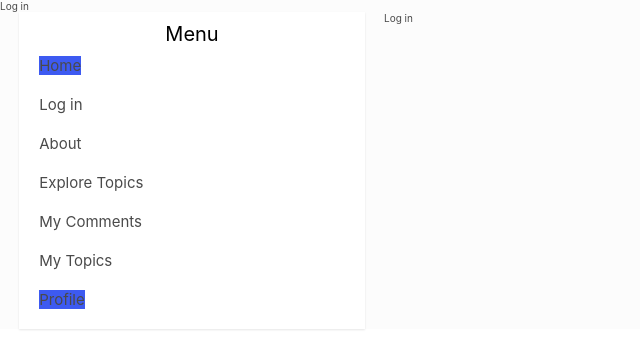
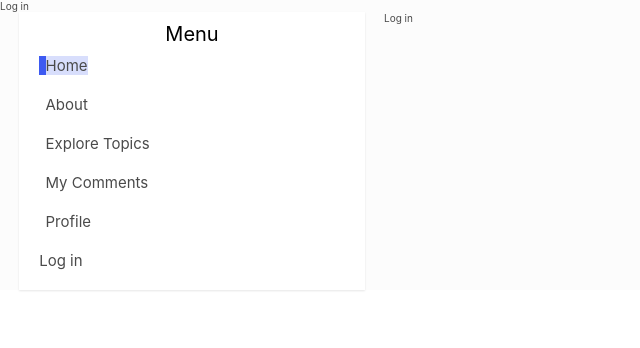
Before and after one commit to CLucian/RedditClone, a React (Create React App) app: page /profile in a window 1280 px wide. Shown: the top 348 px of the page, without its empty margins (0-640 px from the left). Built offline with nearby package versions, Linux system fonts and the light colour scheme.

Commit message:
added some more styles to side nav and cleaned up code in navbar and home components (repeating code)

```diff
--- a/src/App.css
+++ b/src/App.css
@@ -119,12 +119,38 @@ li, ul {
   height: 100%;
 }
 
+.menu-margin {
+  width: 2%;
+  height: 100%;
+  color: inherit;
+
+  /* background-color: inherit; */
+}
+
+
+
+.activeMargin {
+  background-color: #3d5af1;
+}
+
+.activeText {
+  background-color: rgba(61, 90, 241, 0.2);
+}
+
+.menu-title {
+  width: 95%;
+  height: 100%;
+  background-color: black;
+}
+
 .menu {
   text-align: center;
   font-size: 2rem;
 }
 
 .list-item {
+  /* background-color: inherit; */
+  display: flex;
   padding: 1rem 1rem 1rem 2rem;
   font-size: 1.5rem;
   text-decoration: none;
@@ -751,29 +777,9 @@ textarea {
   fill: #4a4a4a;
 }
 
-#active {
+.active {
   background-color: #ececec;
 }
-
-#hot {
-  background-color: #ececec;
-}
-#best {
-background-color: #ececec;
-}
-
-#new {
-background-color: #ececec;
-}
-
-#top {
-background-color: #ececec;
-}
-
-#rising {
-background-color: #ececec;
-}
-
 
 .profile-post-container {
   position: relative;
--- a/src/components/home.component.jsx
+++ b/src/components/home.component.jsx
@@ -15,6 +15,14 @@ import TopSVG from './svg-components/TopSVG'
 
 import { GlobalContext } from './GlobalState'
 import SortByMenu from './SortByMenu'
+
+const sortOptions = [
+    { name: 'Best', value: 'best', icon: <BestSVG /> },
+    { name: 'Hot', value: 'hot', icon: <HotSVG /> },
+    { name: 'New', value: 'new', icon: <NewSVG /> },
+    { name: 'Top', value: 'top', icon: <TopSVG /> },
+    { name: 'Rising', value: 'rising', icon: <RisingSVG /> },
+]
 
 const CLIENT_ID = 'MMej7E1hI1x82A'
 const REDIRECT_URI = 'http://localhost:3000/authorize'
@@ -122,89 +130,28 @@ export default class Home extends React.Component {
                         </div>
                     </div>
                 ) : null}
-                <div className="dd-wrapper">
-                    <div className="dd-header">
-                        <div
-                            className="dd-header-title"
-                            onClick={this.toggleSortBy}
-                        >
-                            Sort By:
-                        </div>
-                    </div>
-                    <select
-                        id="selectBox"
-                        className="sort-by-dd"
-                        onChange={this.selectSortBy}
-                    >
-                        <option className="sort-by-item" value="best">
-                            Best
-                        </option>
-                        <option className="sort-by-item" value="hot">
-                            Hot
-                        </option>
-                        <option className="sort-by-item" value="new">
-                            New
-                        </option>
-                        <option className="sort-by-item" value="top">
-                            Top
-                        </option>
-                        <option className="sort-by-item" value="rising">
-                            Rising
-                        </option>
-                    </select>
-                </div>
                 <div className="sort-container">
                     <div className="sortByMenuContainer">
                         <div className="sort-by-text">Sort By:</div>
-                        <div
-                            // onClick={() => this.getHomePage('best')}
-                            onClick={() => this.handleClick('best')}
-                            className="menu-svg-container"
-                            id={this.state.sortBy === 'best' && 'best'}
-                        >
-                            <BestSVG />
-                            <div className="sort-by-text">Best</div>
-                        </div>
-                        <div
-                            // onClick={() => this.getHomePage('hot')}
-                            onClick={() => this.handleClick('hot')}
-                            className="menu-svg-container"
-                            id={this.state.sortBy === 'hot' && 'hot'}
-                        >
-                            <HotSVG />
-                            <div className="sort-by-text">Hot</div>
-                        </div>
-                        <div
-                            // onClick={() => this.getHomePage('new')}
-                            onClick={() => this.handleClick('new')}
-                            className="menu-svg-container"
-                            id={this.state.sortBy === 'new' && 'new'}
-                        >
-                            <NewSVG />
-                            <div className="sort-by-text">New</div>
-                        </div>
-                        <div
-                            // onClick={() => this.getHomePage('top')}
-                            onClick={() => this.handleClick('top')}
-                            className="menu-svg-container"
-                            id={this.state.sortBy === 'top' && 'top'}
-                        >
-                            <TopSVG />
-                            <div className="sort-by-text">Top</div>
-                        </div>
-                        <div
-                            // onClick={() => this.getHomePage('rising')}
-                            onClick={() => this.handleClick('rising')}
-                            className="menu-svg-container"
-                            id={this.state.sortBy === 'rising' && 'rising'}
-                        >
-                            <RisingSVG />
-                            <div className="sort-by-text">Rising</div>
-                        </div>
+                        {sortOptions.map((option) => (
+                            <div
+                                // onClick={() => this.getHomePage('best')}
+                                onClick={() => this.handleClick(option.value)}
+                                className={`menu-svg-container ${
+                                    this.state.sortBy === option.value
+                                        ? 'active'
+                                        : ''
+                                }`}
+                                // id={this.state.sortBy === 'best' && 'best'}
+                            >
+                                {option.icon}
+                                <div className="sort-by-text">
+                                    {option.name}
+                                </div>
+                            </div>
+                        ))}
                     </div>
                 </div>
-
-                {/* <SortByMenu /> */}
                 {this.state.feedData.map((postData) => {
                     return (
                         // <Link to={`/r/${postData.data.name}`}>
--- a/src/components/navbar.component.jsx
+++ b/src/components/navbar.component.jsx
@@ -3,6 +3,7 @@ import { Link, NavLink } from 'react-router-dom'
 import { GlobalContext } from './GlobalState'
 
 import Login from './Login'
+import Home from './home.component'
 
 const CLIENT_ID = 'MMej7E1hI1x82A'
 const REDIRECT_URI = 'http://localhost:3000/authorize'
@@ -13,29 +14,81 @@ const SCOPE =
 const getAuthorizationURL = () =>
     `https://www.reddit.com/api/v1/authorize?client_id=${CLIENT_ID}&response_type=code&state=${Math.random()}&redirect_uri=${REDIRECT_URI}&duration=${DURATION}&scope=${SCOPE}`
 
+const menuLinks = [
+    { name: 'Home', route: '' },
+    { name: 'About', route: 'about' },
+    { name: 'Explore Topics', route: 'explore' },
+    { name: 'My Comments', route: 'comments' },
+    { name: 'Profile', route: 'profile' },
+]
+
 export default class Navbar extends React.Component {
     constructor(props) {
         super(props)
-        this.state = {}
+        this.state = {
+            activeRoute: '',
+        }
+    }
+
+    handleClick = (val) => {
+        this.setState({
+            activeRoute: val,
+        })
     }
 
     render() {
+        console.log('active Route', this.state.activeRoute)
         console.log('username=====', this.context.userData)
         return (
             <React.Fragment>
                 <div className="navbar">
                     <ul className="navbar-links">
                         <div className="menu">Menu</div>
-                        <li className="list-item">
-                            <NavLink to="/">Home</NavLink>
-                        </li>
+                        {menuLinks.map((link) => (
+                            <NavLink
+                                onClick={() => this.handleClick(link.route)}
+                                to={`/${link.route}`}
+                            >
+                                <li className="list-item">
+                                    <div
+                                        className={`menu-margin
+                                            ${
+                                                this.state.activeRoute ===
+                                                link.route
+                                                    ? 'activeMargin'
+                                                    : null
+                                            }`}
+                                    >
+                                        &nbsp;
+                                    </div>
+                                    <div
+                                        className={`menu-text
+                                            ${
+                                                this.state.activeRoute ===
+                                                link.route
+                                                    ? 'activeText'
+                                                    : null
+                                            }`}
+                                    >
+                                        {link.name}
+                                    </div>
+                                </li>
+                            </NavLink>
+                        ))}
+
+                        {/* <NavLink onClick={() => this.handleClick('home')} to="/" exact>
+                            <li className="list-item">
+                                <div className={this.state.activeRoute === "home" ? activeMargin : null}>&nbsp;</div>
+                                <div className={this.state.activeRoute === "home" ? activeText : null}>Home</div>
+                            </li>
+                        </NavLink> */}
                         {this.context.accessToken ? null : (
                             <li className="list-item">
                                 {/* <a href={getAuthorizationURL()}>Log In</a> */}
                                 <Login />
                             </li>
                         )}
-                        <li className="list-item">
+                        {/* <li className="list-item">
                             <NavLink to="/about">About</NavLink>
                         </li>
                         <li className="list-item">
@@ -49,7 +102,7 @@ export default class Navbar extends React.Component {
                         </li>
                         <li className="list-item">
                             <NavLink to="/profile">Profile</NavLink>
-                        </li>
+                        </li> */}
                         {/* {this.context.accessToken ? (
               <li className="list-item">
                 <button onClick={this.context.setLoginStatusOut}>
```
